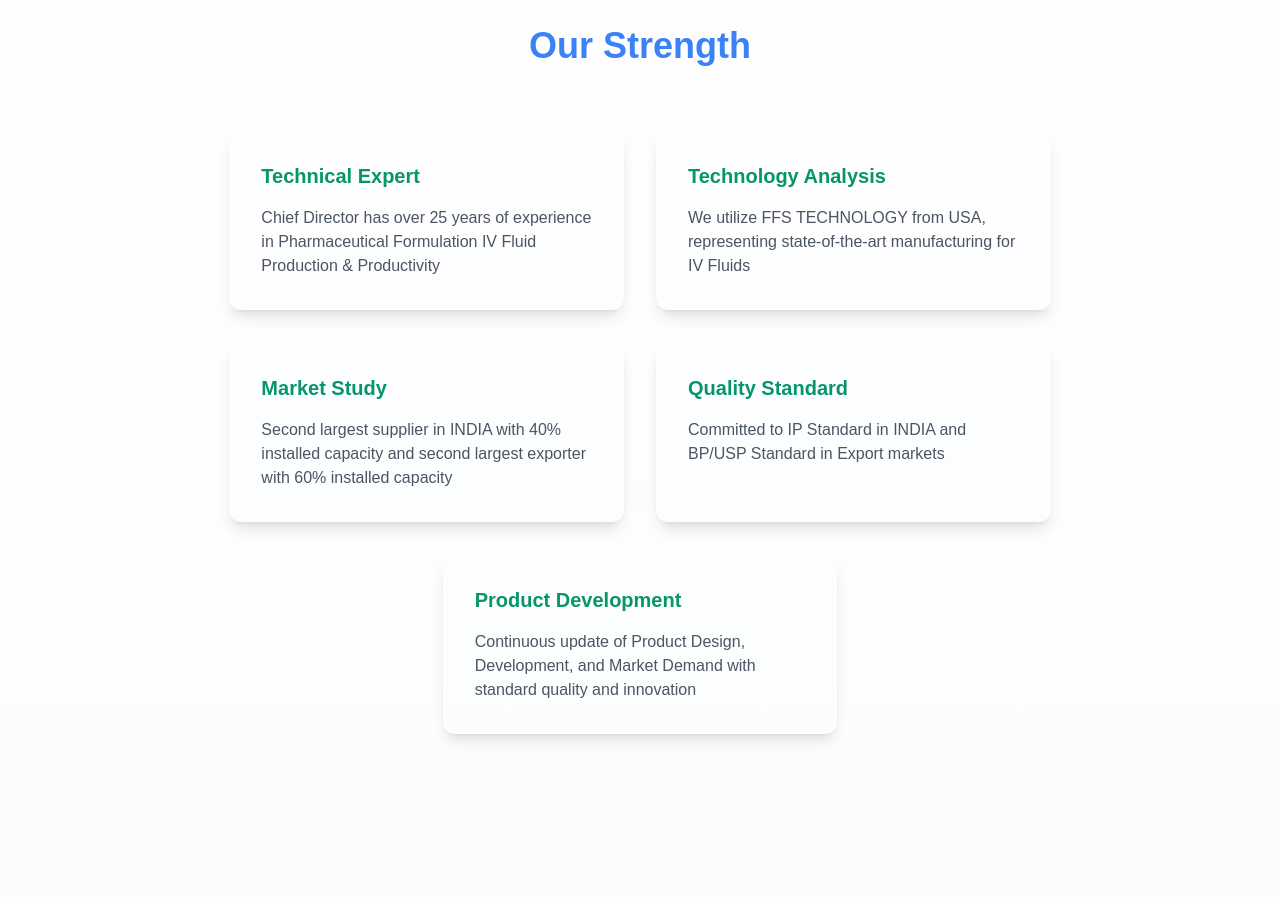
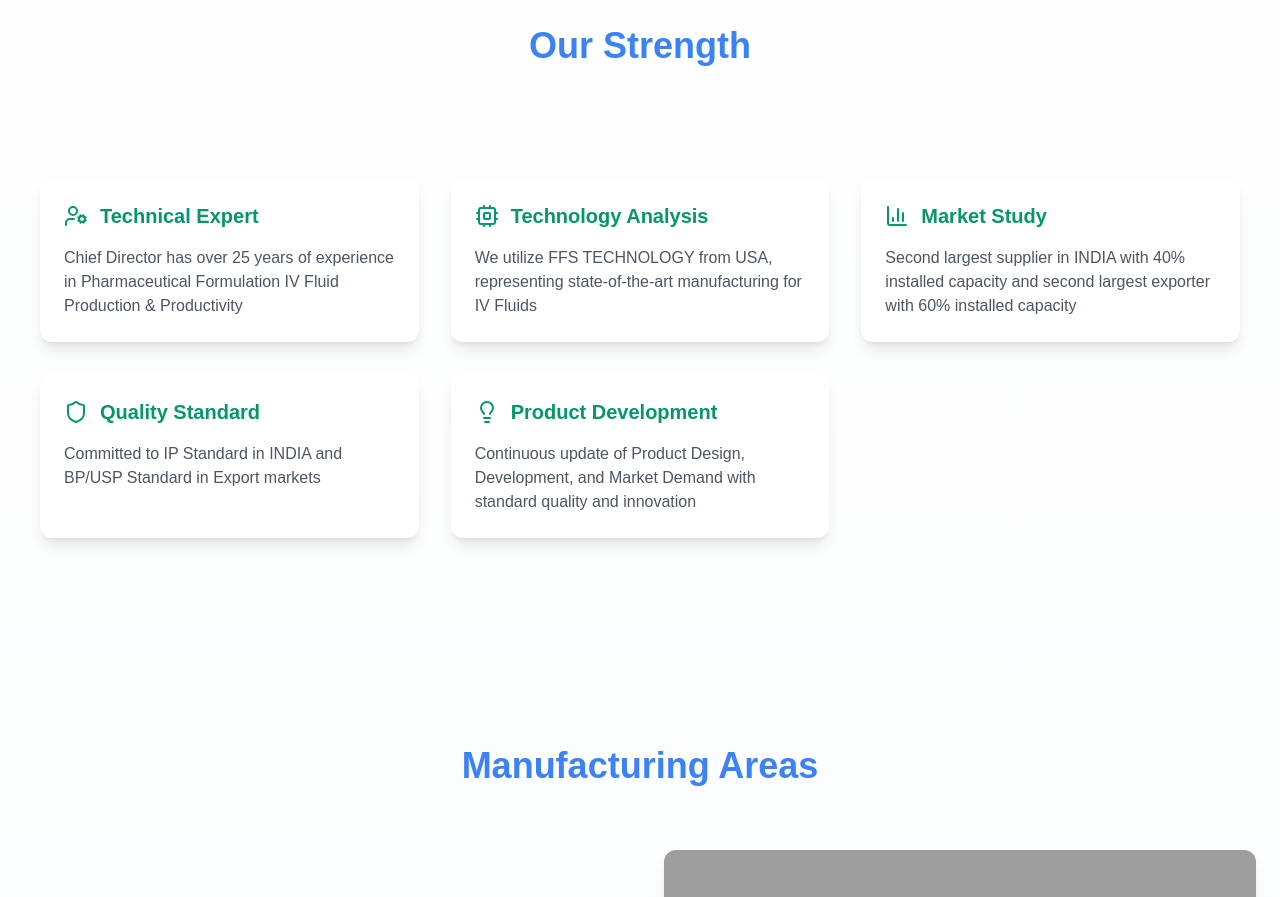
Before and after one commit to dabhivijay2478/realcade-lifesicence, a Next.js app: page /about in a window 1280 px wide. Shown: the part 1080-1977 px from the top of the page. Built offline with nearby package versions, Linux system fonts and the light colour scheme; grey boxes are pictures that could not be loaded.

Commit message:
icons added

```diff
--- a/app/about/page.jsx
+++ b/app/about/page.jsx
@@ -9,7 +9,13 @@ import medical from "@/Images/medicalabout.jpg";
 import filling from "@/Images/filling-area.png";
 import ReactPlayer from 'react-player';
 import CertificatesPage from '@/components/certification';
-
+import {
+    UserCog,
+    Cpu,
+    BarChart3,
+    Shield,
+    Lightbulb
+} from 'lucide-react';
 const fadeIn = {
     initial: { opacity: 0, y: 20 },
     animate: { opacity: 1, y: 0 },
@@ -28,6 +34,33 @@ const fadeInFromRight = {
     transition: { duration: 0.6 }
 };
 
+const strengths = [
+    {
+        icon: UserCog,
+        title: "Technical Expert",
+        description: "Chief Director has over 25 years of experience in Pharmaceutical Formulation IV Fluid Production & Productivity"
+    },
+    {
+        icon: Cpu,
+        title: "Technology Analysis",
+        description: "We utilize FFS TECHNOLOGY from USA, representing state-of-the-art manufacturing for IV Fluids"
+    },
+    {
+        icon: BarChart3,
+        title: "Market Study",
+        description: "Second largest supplier in INDIA with 40% installed capacity and second largest exporter with 60% installed capacity"
+    },
+    {
+        icon: Shield,
+        title: "Quality Standard",
+        description: "Committed to IP Standard in INDIA and BP/USP Standard in Export markets"
+    },
+    {
+        icon: Lightbulb,
+        title: "Product Development",
+        description: "Continuous update of Product Design, Development, and Market Demand with standard quality and innovation"
+    }
+];
 
 
 export default function AboutUs() {
@@ -129,38 +162,29 @@ export default function AboutUs() {
             >
                 <div className="container mx-auto px-6">
                     <h2 className="text-4xl font-bold text-center mb-16 dark:text-green-600 text-blue-500 ">Our Strength</h2>
-                    <div className="flex flex-wrap justify-center gap-8">
-                        {[
-                            {
-                                title: "Technical Expert",
-                                description: "Chief Director has over 25 years of experience in Pharmaceutical Formulation IV Fluid Production & Productivity"
-                            },
-                            {
-                                title: "Technology Analysis",
-                                description: "We utilize FFS TECHNOLOGY from USA, representing state-of-the-art manufacturing for IV Fluids"
-                            },
-                            {
-                                title: "Market Study",
-                                description: "Second largest supplier in INDIA with 40% installed capacity and second largest exporter with 60% installed capacity"
-                            },
-                            {
-                                title: "Quality Standard",
-                                description: "Committed to IP Standard in INDIA and BP/USP Standard in Export markets"
-                            },
-                            {
-                                title: "Product Development",
-                                description: "Continuous update of Product Design, Development, and Market Demand with standard quality and innovation"
-                            }
-                        ].map((strength, index) => (
-                            <motion.div
-                                key={index}
-                                variants={fadeIn}
-                                className="w-full md:w-[calc(50%-1rem)] lg:w-[calc(33.333%-1rem)] p-8  rounded-xl shadow-lg hover:shadow-xl transition-shadow"
-                            >
-                                <h3 className="text-xl font-semibold mb-4 text-emerald-600 dark:text-emerald-400">{strength.title}</h3>
-                                <p className="text-gray-600 dark:text-gray-300">{strength.description}</p>
-                            </motion.div>
-                        ))}
+                    <div className="container mx-auto px-4 py-12">
+
+                        <div className="grid grid-cols-1 md:grid-cols-2 lg:grid-cols-3 gap-8">
+                            {strengths.map((strength, index) => {
+                                const IconComponent = strength.icon;
+                                return (
+                                    <div
+                                        key={index}
+                                        className="p-6 rounded-xl shadow-lg hover:shadow-xl transition-all duration-300 bg-white dark:bg-gray-800 transform hover:-translate-y-1"
+                                    >
+                                        <div className="flex items-center gap-3 mb-4">
+                                            <IconComponent className="w-6 h-6 text-emerald-600 dark:text-emerald-400" />
+                                            <h3 className="text-xl font-semibold text-emerald-600 dark:text-emerald-400">
+                                                {strength.title}
+                                            </h3>
+                                        </div>
+                                        <p className="text-gray-600 dark:text-gray-300">
+                                            {strength.description}
+                                        </p>
+                                    </div>
+                                );
+                            })}
+                        </div>
                     </div>
                 </div>
             </motion.section>
--- a/package.json
+++ b/package.json
@@ -36,6 +36,7 @@
     "react-day-picker": "^8.10.1",
     "react-dom": "^18.3.1",
     "react-hook-form": "^7.54.2",
+    "react-icons": "^5.4.0",
     "react-player": "^2.16.0",
     "tailwind-merge": "^2.5.4",
     "tailwindcss-animate": "^1.0.7"
```
Also changed, not shown: 1 other file (tests, documents, lock files or other folders).
